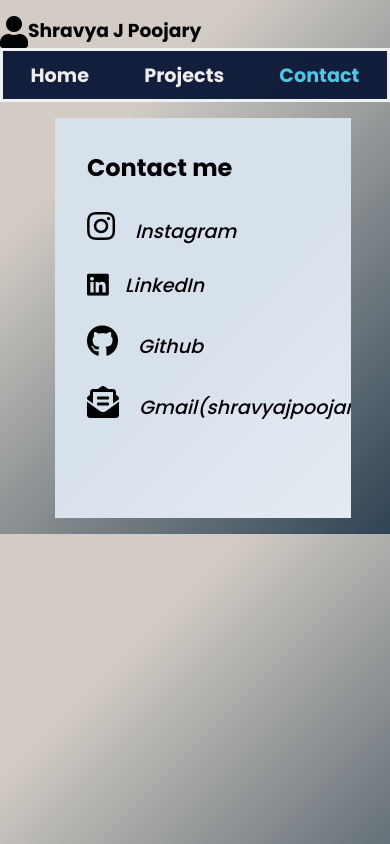
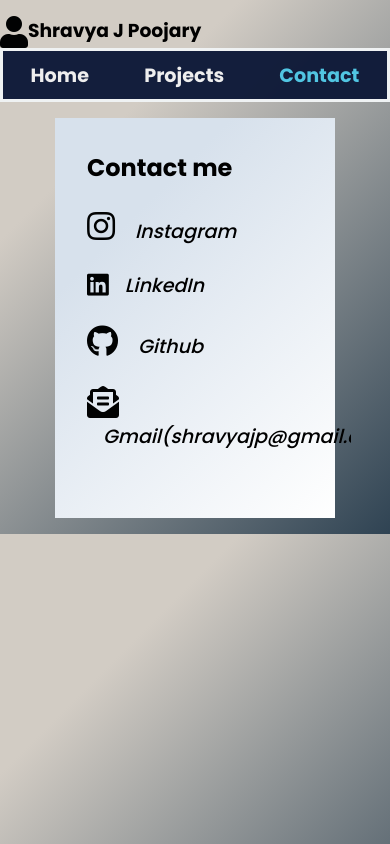
Before and after one commit to shravyapoojary/Portfolio, a plain HTML site: page contact.html in a window 390 px wide. Drawn offline with Linux system fonts and the light colour scheme.

Commit message:
final commit

```diff
--- a/contact.html
+++ b/contact.html
@@ -29,7 +29,7 @@
                <h3><i class="fab fa-instagram"></i> <a href="https://www.instagram.com/invites/contact/?i=flnxm5mas4sb&utm_content=3gt8jyj">Instagram</a></h3><br>
                <h3><i class='fab fa-linkedin fa-lg'></i><a href="https://www.linkedin.com/in/shravya-poojary-614832180">LinkedIn</a></h3><br>
                <h3><i class="fab fa-github"></i> <a href="https://github.com/shravyapoojary">Github</a></h3><br>
-                <h3><i class="fas fa-envelope-open-text"></i> <a href="mailto: shravyajpoojary@gmail.com">Gmail(shravyajpoojary@gmail.com)</a></h3><br>
+                <h3><i class="fas fa-envelope-open-text"></i> <a href="mailto: shravyajpoojary@gmail.com">Gmail(shravyajp@gmail.com)</a></h3><br>
           </div>
         </div>
 
--- a/styles/contact.css
+++ b/styles/contact.css
@@ -86,3 +86,8 @@ body {
     color: rgb(132, 76, 230);
     transform: translateY(5px);
 }
+@media(max-width:600px){
+  .cards{
+    width:auto;
+  }
+}
```
